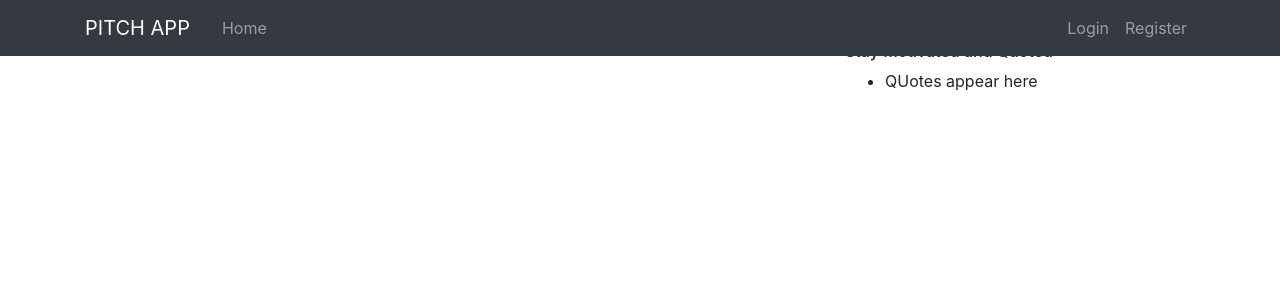
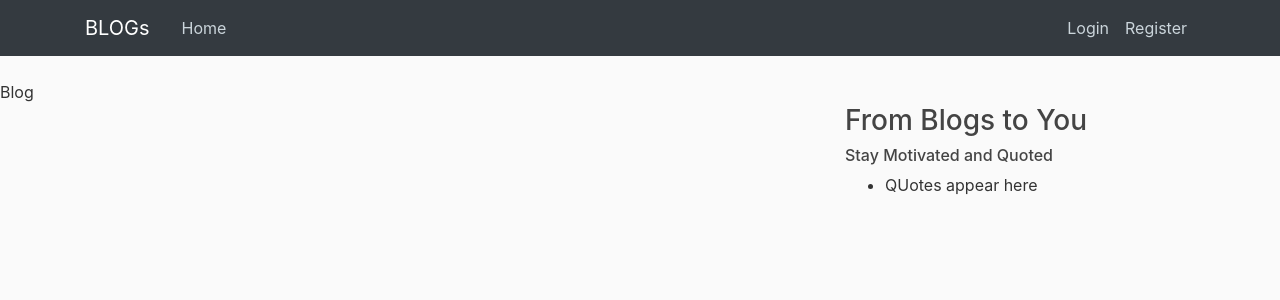
Before and after one commit to ow-tech/Blog-Posts, a Flask app: template app/templates/home.html in a window 1280 px wide. Shown: the top 300 px of the page. Run offline with Flask 2, Linux system fonts and the light colour scheme; the template is opened without the code that fills it, so the values that code supplies are empty; some libraries are stand-ins or nearby versions.

Commit message:
adding of css styling

```diff
--- /dev/null
+++ b/app/static/CSS/index.css
@@ -0,0 +1,28 @@
+body {
+    background: #fafafa;
+    color: #333333;
+    margin-top: 5rem;
+  }
+
+  h1, h2, h3, h4, h5, h6 {
+    color: #444444;
+  }
+
+  #pitch-area {
+    background: #ffffff;
+    padding: 10px 20px;
+    border: 3px solid #dddddd;
+    border-radius: 3px;
+    margin-bottom: 20px;
+  }
+  .site-header .navbar-nav .nav-link {
+    color: #cbd5db;
+  }
+
+  .site-header .navbar-nav .nav-link:hover {
+    color: #ffffff;
+  }
+
+  .site-header .navbar-nav .nav-link.active {
+    font-weight: 500;
+  }
--- a/app/templates/layout.html
+++ b/app/templates/layout.html
@@ -6,6 +6,7 @@
     <meta http-equiv="X-UA-Compatible" content="ie=edge">
     <!-- Bootstrap CSS -->
     <link rel="stylesheet" href="https://stackpath.bootstrapcdn.com/bootstrap/4.4.1/css/bootstrap.min.css" integrity="sha384-Vkoo8x4CGsO3+Hhxv8T/Q5PaXtkKtu6ug5TOeNV6gBiFeWPGFN9MuhOf23Q9Ifjh" crossorigin="anonymous">
+    <link rel="stylesheet" type = "text/css" href="{{ url_for('static', filename='CSS/index.css')}}"
 
     {% if title %}
         <title>Blog -{{ title }}</title>
@@ -23,7 +24,7 @@
                 {% block content %}{% endblock %}
             </div>
             <div class='col-md-4'>
-                <div>
+                <div class="pitch-area">
                     <h3>From Blogs to You</h3>
                     <h6>Stay Motivated and Quoted</h6>
                     <ul>
--- a/app/templates/navbar.html
+++ b/app/templates/navbar.html
@@ -2,7 +2,7 @@
 <header class="site-header">
     <nav class="navbar navbar-expand-md navbar-dark bg-dark fixed-top">
       <div class="container">
-        <a class="navbar-brand mr-4" href="/">PITCH APP</a>
+        <a class="navbar-brand mr-4" href="/">BLOGs</a>
         <button class="navbar-toggler" type="button" data-toggle="collapse" data-target="#navbarToggle" aria-controls="navbarToggle" aria-expanded="false" aria-label="Toggle navigation">
           <span class="navbar-toggler-icon"></span>
         </button>
```
